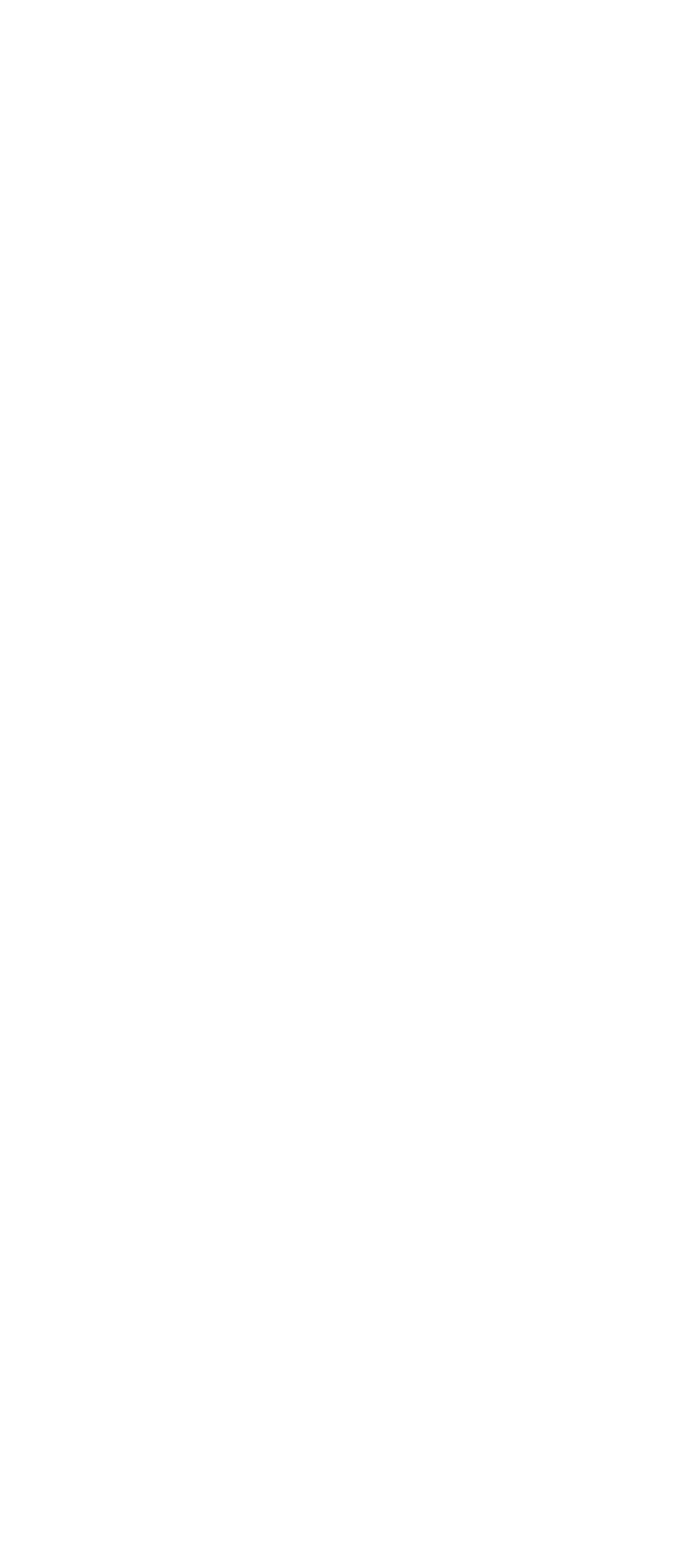
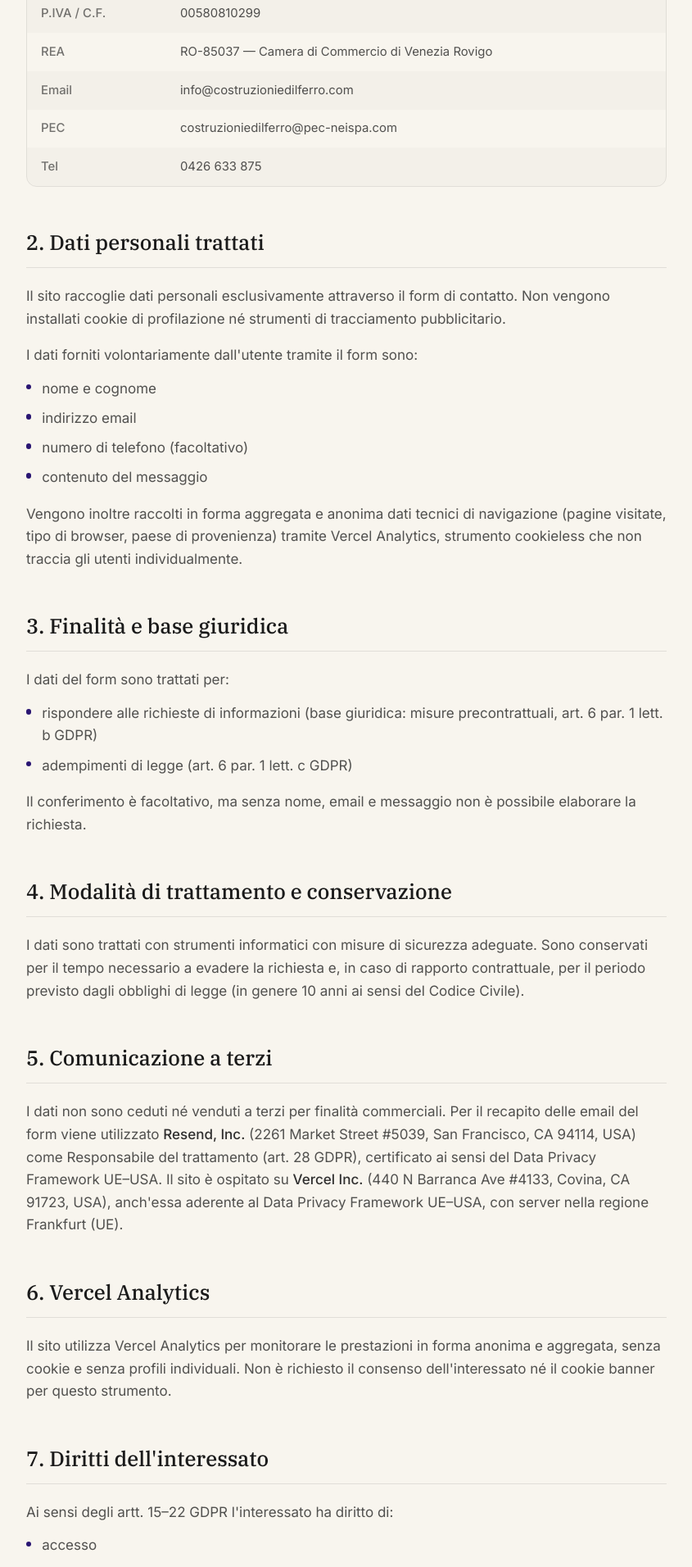
Before and after one commit to holyferro/costruzioniedilferro, a Next.js app: page /privacy-policy in a window 1280 px wide. Before the commit this address had no page. Shown: the part 720-2632 px from the top of the page at 82% size, without its empty margins (217-1062 px from the left). Before the commit the page ends 800 px from the top, so only its background shows below. Built offline with nearby package versions, Linux system fonts and the light colour scheme; no server answers.

Commit message:
feat(legal): aggiungi pagina privacy-policy (GDPR art. 13)
Co-Authored-By: Claude Sonnet 4.6 <noreply@anthropic.com>

```diff
--- /dev/null
+++ b/app/(site)/privacy-policy/page.tsx
@@ -0,0 +1,227 @@
+import { buildMetadata } from "@/lib/seo/metadata";
+
+export const metadata = buildMetadata({
+  title: "Privacy Policy",
+  alternates: { canonical: "/privacy-policy" },
+  robots: { index: false, follow: false },
+});
+
+const titolare = [
+  ["Ragione sociale", "Costruzioni Edilferro S.r.l."],
+  ["Sede legale", "Via dei Salici 7, 45014 Porto Viro (RO), Italia"],
+  ["P.IVA / C.F.", "00580810299"],
+  ["REA", "RO-85037 — Camera di Commercio di Venezia Rovigo"],
+  ["Email", "info@costruzioniedilferro.com"],
+  ["PEC", "costruzioniedilferro@pec-neispa.com"],
+  ["Tel", "0426 633 875"],
+] as const;
+
+export default function PrivacyPolicyPage() {
+  return (
+    <div className="bg-panna">
+      <div className="mx-auto max-w-3xl px-4 py-20 lg:py-28">
+        {/* Header */}
+        <p className="text-ink/50 text-xs font-semibold tracking-[0.38em] uppercase">
+          Informativa legale
+        </p>
+        <h1 className="text-ink mt-4 font-serif text-[clamp(2rem,1.2rem+2.5vw,3.5rem)] leading-[1.05] font-medium tracking-tight">
+          Informativa sul trattamento dei dati personali
+        </h1>
+        <p className="text-ink/75 mt-4 text-base leading-relaxed">
+          ai sensi del Regolamento UE 2016/679 — GDPR e del D.Lgs. 196/2003
+        </p>
+        <p className="text-ink/40 mt-2 text-sm">Ultimo aggiornamento: Giugno 2025</p>
+
+        {/* 1. Titolare */}
+        <Section number="1" title="Titolare del trattamento">
+          <p className="text-ink/75 text-base leading-relaxed">
+            Il Titolare del trattamento dei dati personali raccolti tramite il sito web{" "}
+            costruzioniedilferro.com è:
+          </p>
+          <div className="border-ink/10 mt-6 overflow-hidden rounded-xl border">
+            <table className="w-full text-sm">
+              <tbody>
+                {titolare.map(([label, value], i) => (
+                  <tr key={label} className={i % 2 === 0 ? "bg-ink/[0.02]" : ""}>
+                    <td className="text-ink/60 w-40 px-4 py-3 align-top font-medium">{label}</td>
+                    <td className="text-ink/75 px-4 py-3 break-all">{value}</td>
+                  </tr>
+                ))}
+              </tbody>
+            </table>
+          </div>
+        </Section>
+
+        {/* 2. Dati personali trattati */}
+        <Section number="2" title="Dati personali trattati">
+          <p className="text-ink/75 text-base leading-relaxed">
+            Il sito raccoglie dati personali esclusivamente attraverso il form di contatto. Non
+            vengono installati cookie di profilazione né strumenti di tracciamento pubblicitario.
+          </p>
+          <p className="text-ink/75 mt-4 text-base leading-relaxed">
+            I dati forniti volontariamente dall&apos;utente tramite il form sono:
+          </p>
+          <BulletList
+            items={[
+              "nome e cognome",
+              "indirizzo email",
+              "numero di telefono (facoltativo)",
+              "contenuto del messaggio",
+            ]}
+          />
+          <p className="text-ink/75 mt-4 text-base leading-relaxed">
+            Vengono inoltre raccolti in forma aggregata e anonima dati tecnici di navigazione
+            (pagine visitate, tipo di browser, paese di provenienza) tramite Vercel Analytics,
+            strumento cookieless che non traccia gli utenti individualmente.
+          </p>
+        </Section>
+
+        {/* 3. Finalità e base giuridica */}
+        <Section number="3" title="Finalità e base giuridica">
+          <p className="text-ink/75 text-base leading-relaxed">
+            I dati del form sono trattati per:
+          </p>
+          <BulletList
+            items={[
+              "rispondere alle richieste di informazioni (base giuridica: misure precontrattuali, art. 6 par. 1 lett. b GDPR)",
+              "adempimenti di legge (art. 6 par. 1 lett. c GDPR)",
+            ]}
+          />
+          <p className="text-ink/75 mt-4 text-base leading-relaxed">
+            Il conferimento è facoltativo, ma senza nome, email e messaggio non è possibile
+            elaborare la richiesta.
+          </p>
+        </Section>
+
+        {/* 4. Modalità di trattamento */}
+        <Section number="4" title="Modalità di trattamento e conservazione">
+          <p className="text-ink/75 text-base leading-relaxed">
+            I dati sono trattati con strumenti informatici con misure di sicurezza adeguate. Sono
+            conservati per il tempo necessario a evadere la richiesta e, in caso di rapporto
+            contrattuale, per il periodo previsto dagli obblighi di legge (in genere 10 anni ai
+            sensi del Codice Civile).
+          </p>
+        </Section>
+
+        {/* 5. Comunicazione a terzi */}
+        <Section number="5" title="Comunicazione a terzi">
+          <p className="text-ink/75 text-base leading-relaxed">
+            I dati non sono ceduti né venduti a terzi per finalità commerciali. Per il recapito
+            delle email del form viene utilizzato{" "}
+            <strong className="text-ink/90 font-medium">Resend, Inc.</strong> (2261 Market Street
+            #5039, San Francisco, CA 94114, USA) come Responsabile del trattamento (art. 28 GDPR),
+            certificato ai sensi del Data Privacy Framework UE–USA. Il sito è ospitato su{" "}
+            <strong className="text-ink/90 font-medium">Vercel Inc.</strong> (440 N Barranca Ave
+            #4133, Covina, CA 91723, USA), anch&apos;essa aderente al Data Privacy Framework UE–USA,
+            con server nella regione Frankfurt (UE).
+          </p>
+        </Section>
+
+        {/* 6. Vercel Analytics */}
+        <Section number="6" title="Vercel Analytics">
+          <p className="text-ink/75 text-base leading-relaxed">
+            Il sito utilizza Vercel Analytics per monitorare le prestazioni in forma anonima e
+            aggregata, senza cookie e senza profili individuali. Non è richiesto il consenso
+            dell&apos;interessato né il cookie banner per questo strumento.
+          </p>
+        </Section>
+
+        {/* 7. Diritti dell'interessato */}
+        <Section number="7" title="Diritti dell'interessato">
+          <p className="text-ink/75 text-base leading-relaxed">
+            Ai sensi degli artt. 15–22 GDPR l&apos;interessato ha diritto di:
+          </p>
+          <BulletList
+            items={[
+              "accesso",
+              "rettifica",
+              "cancellazione",
+              "limitazione",
+              "opposizione",
+              "portabilità",
+              "revoca del consenso",
+              "reclamo al Garante (garanteprivacy.it)",
+            ]}
+          />
+          <p className="text-ink/75 mt-4 text-base leading-relaxed">
+            Le richieste vanno inviate a{" "}
+            <a
+              href="mailto:info@costruzioniedilferro.com"
+              className="text-brand underline underline-offset-2 transition-opacity hover:opacity-70"
+            >
+              info@costruzioniedilferro.com
+            </a>{" "}
+            o PEC{" "}
+            <a
+              href="mailto:costruzioniedilferro@pec-neispa.com"
+              className="text-brand underline underline-offset-2 transition-opacity hover:opacity-70"
+            >
+              costruzioniedilferro@pec-neispa.com
+            </a>
+            . Il Titolare risponde entro 30 giorni.
+          </p>
+        </Section>
+
+        {/* 8. Cookie */}
+        <Section number="8" title="Cookie">
+          <p className="text-ink/75 text-base leading-relaxed">
+            Il sito utilizza esclusivamente cookie tecnici strettamente necessari alla navigazione.
+            Non sono installati cookie di profilazione, marketing o di terze parti. Non è presente
+            un banner di consenso ai cookie.
+          </p>
+        </Section>
+
+        {/* 9. Modifiche */}
+        <Section number="9" title="Modifiche">
+          <p className="text-ink/75 text-base leading-relaxed">
+            Il Titolare si riserva il diritto di aggiornare questa informativa. La versione
+            aggiornata sarà pubblicata su questa pagina con la data di ultimo aggiornamento.
+          </p>
+        </Section>
+
+        {/* Footer note */}
+        <div className="border-ink/10 mt-16 border-t pt-8">
+          <p className="text-ink/35 text-xs">
+            Costruzioni Edilferro S.r.l. — Via dei Salici 7, 45014 Porto Viro (RO) — P.IVA
+            00580810299 — REA RO-85037
+          </p>
+        </div>
+      </div>
+    </div>
+  );
+}
+
+function Section({
+  number,
+  title,
+  children,
+}: {
+  number: string;
+  title: string;
+  children: React.ReactNode;
+}) {
+  return (
+    <section aria-labelledby={`section-${number}`}>
+      <h2
+        id={`section-${number}`}
+        className="border-ink/10 text-ink mt-12 border-b pb-3 font-serif text-2xl font-medium"
+      >
+        {number}. {title}
+      </h2>
+      <div className="mt-5">{children}</div>
+    </section>
+  );
+}
+
+function BulletList({ items }: { items: readonly string[] }) {
+  return (
+    <ul className="mt-3 space-y-2">
+      {items.map((item) => (
+        <li key={item} className="flex items-start gap-3">
+          <span className="bg-brand mt-2 h-1.5 w-1.5 shrink-0 rounded-full" aria-hidden="true" />
+          <span className="text-ink/75 text-base leading-relaxed">{item}</span>
+        </li>
+      ))}
+    </ul>
+  );
+}
```
